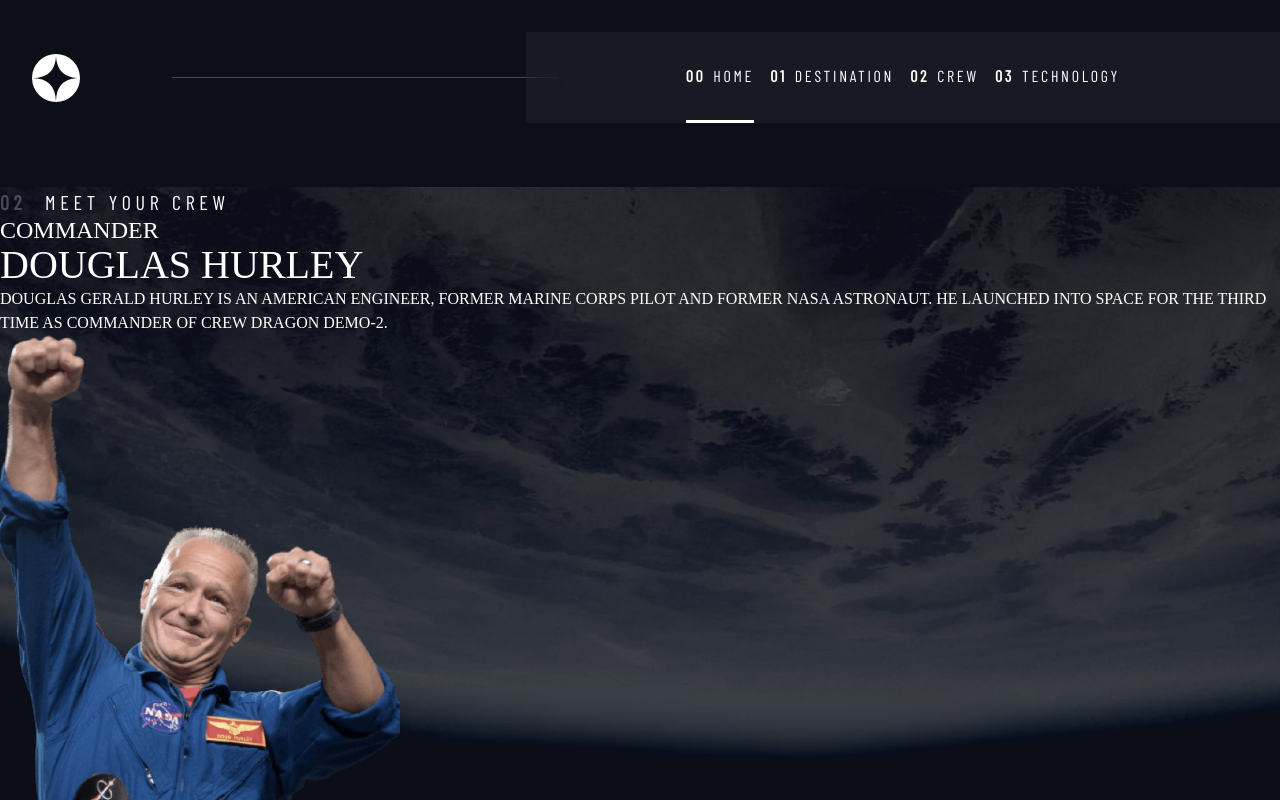
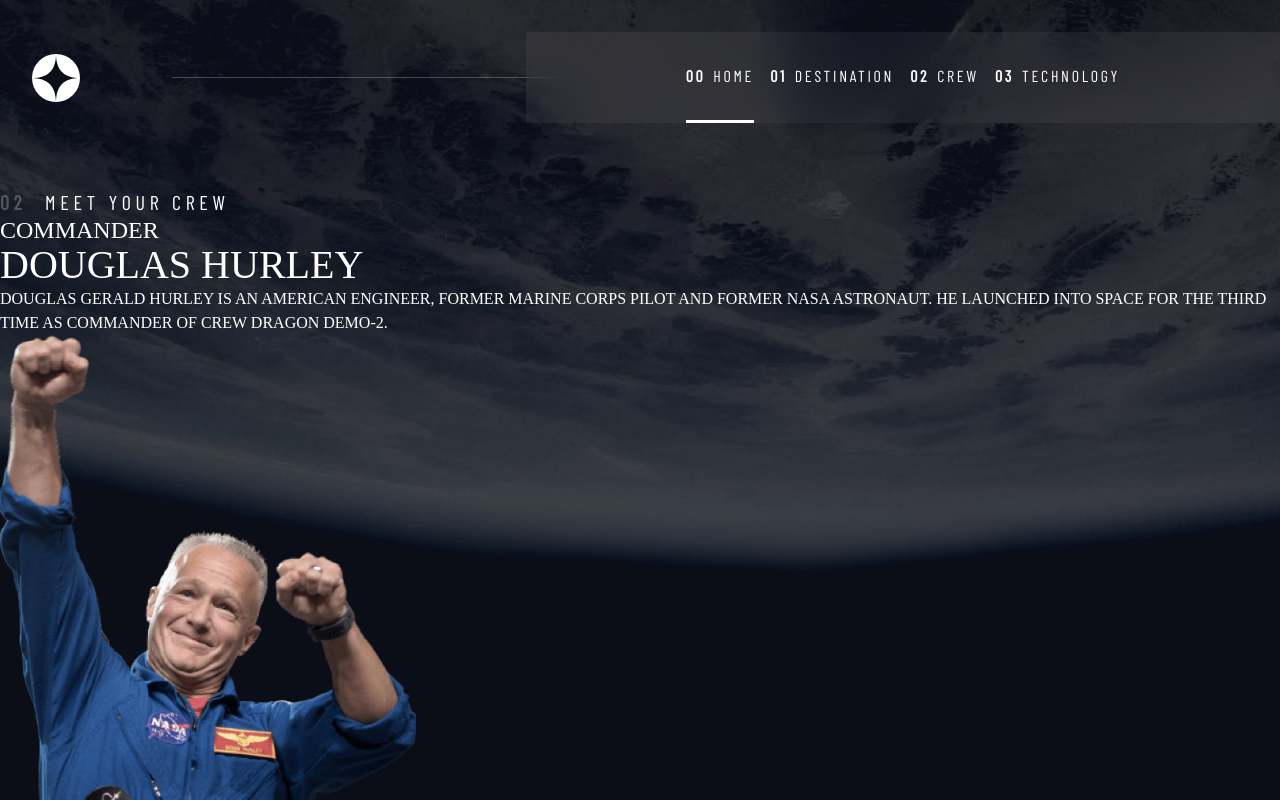
Before and after one commit to DavidofOrange/space-tourism-website, a React (Create React App) app: page /crew in a window 1280 px wide. Shown: the top 800 px of the page. Built offline with nearby package versions, Linux system fonts and the light colour scheme; a web font is replaced by a local one.

Commit message:
added crew images

```diff
--- a/src/components/Crew.jsx
+++ b/src/components/Crew.jsx
@@ -6,17 +6,22 @@
   const [crew] = useState(data.crew);
   const [index, setIndex] = useState(0);
   const {name, role, bio} = crew[index];
+
     return (
         <>
+        <section className="crew">
           <Nav />
-          <main className="crew">
+          <main >
             <h1 className="numbered-title"><span>02</span> Meet your crew</h1>
             <article className="crew-info ff-serif uppercase">
               <h2 className="fs-600">{role}</h2>
               <h3 className="fs-700">{name}</h3>
               <p>{bio}</p>
             </article>
-            <div className="crew-image" data={index}></div>
+
+            <div className="crew-container-img">
+              <div className="crew-image" data={index}></div>
+            </div>
 
             <div className="flex">
               {crew.map((person, index) => (
@@ -29,6 +34,7 @@
             </div>
 
           </main>
+        </section>
         </>
     )
 }
--- a/src/index.css
+++ b/src/index.css
@@ -498,11 +498,19 @@
         justify-content: start;
     }
 }
-.crew-image {
-    max-width: 25rem;
-    height: 35rem;
-    background: 100% 100%;
+
+
+
+
+
+.second-crew {
+    width: 50px;
+    height: 50px;
 }
+
+
+
+
 
 /* manually extracted images */
 
@@ -523,15 +531,23 @@
 /* crew */
 .crew-image[data='0'] {
     background: url('./starter-code/assets/crew/image-douglas-hurley.png') no-repeat center/cover;
+    width: 26rem;
+    height: 36rem;
 }
 .crew-image[data='1'] {
     background: url('./starter-code/assets/crew/image-mark-shuttleworth.png') no-repeat center/cover;
+    width: 25.5rem;
+    height: 38rem;
 }
 .crew-image[data='2'] {
     background: url('./starter-code/assets/crew/image-victor-glover.png') no-repeat center/cover;
+    width: 30rem;
+    height: 36rem;
 }
 .crew-image[data='3'] {
     background: url('./starter-code/assets/crew/image-anousheh-ansari.png') no-repeat center/cover;
+    width: 30rem;
+    height: 32rem;
 }
 
 
```
Also changed, not shown: src/starter-code/data.json (line endings or trailing spaces).
